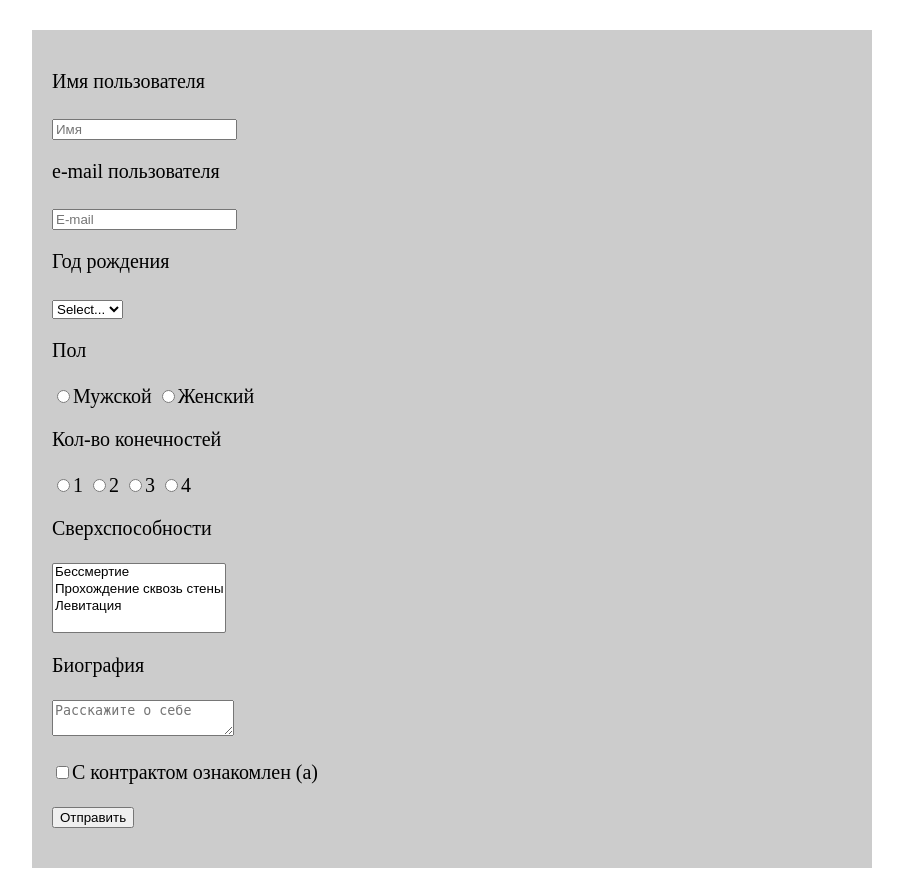
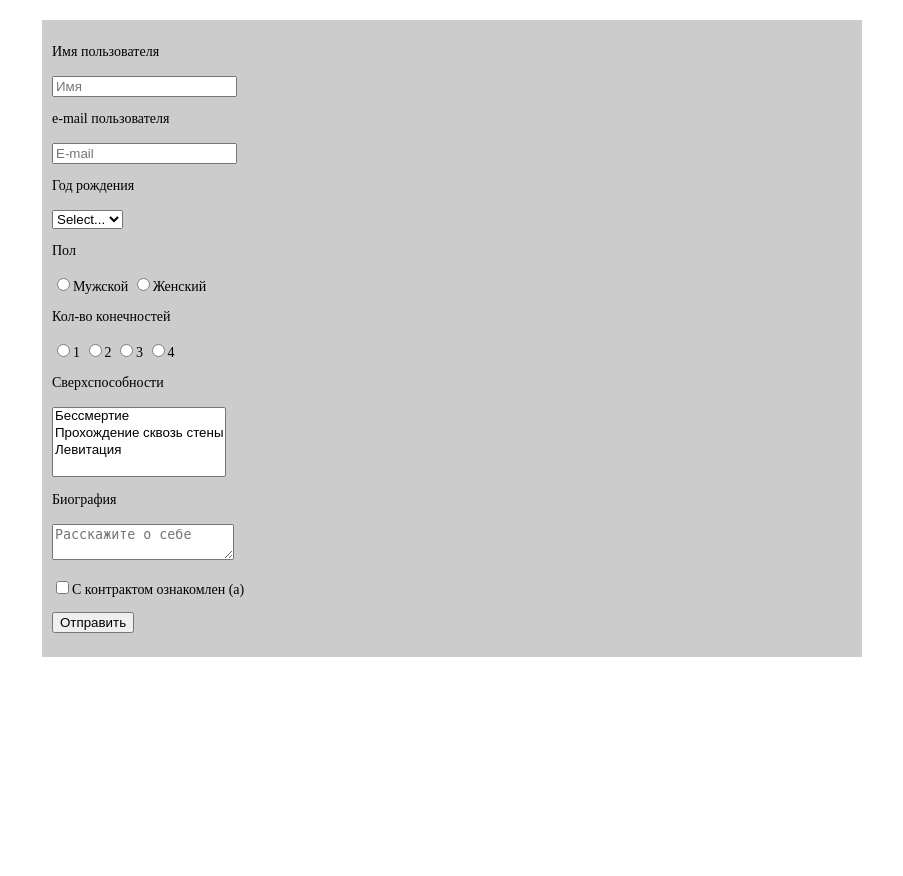
Before and after one commit to timxx21/back3, a PHP site: page / in a window 1280 px wide. Shown: the whole page, without its empty margins (188-1091 px from the left). After the commit the page ends 657 px from the top, so only its background shows below. Run offline with PHP 8.4, Linux system fonts and the light colour scheme.

Commit message:
Update index.php

```diff
--- a/index.php
+++ b/index.php
@@ -5,11 +5,11 @@
 	<meta charset="UTF-8">
 	<meta name="viewport" content="width=device-width, initial-scale=1.0">
 	<title>Веб 3</title>
-	<link rel="stylesheet" href="style.css"> </head>
+
 </head>
 
-<body style="font-size: 20px;">
-	<div class = "forma">
+<body style="font-size: 14px;">
+	<div style = "max-width:800px; background-color:#ccc; margin:  0 auto; margin-bottom: 20px; margin-top:20px; padding:10px;">
 	<form action="form.php" method="post">
 		<p>
 			<label>Имя пользователя<br><br>
```
